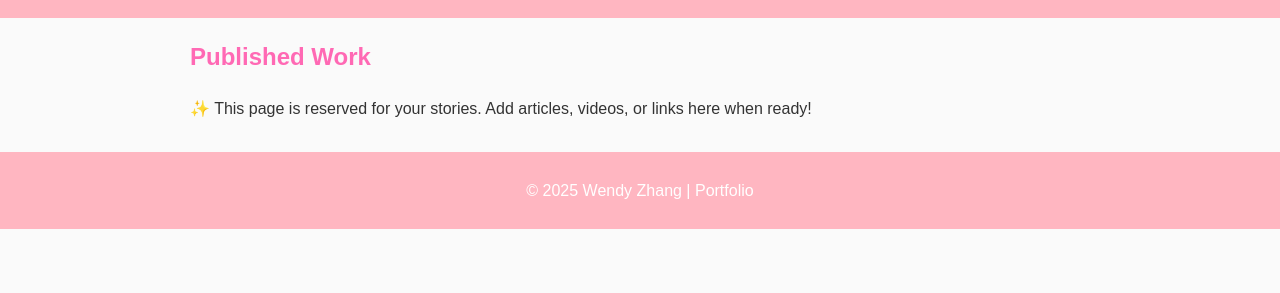
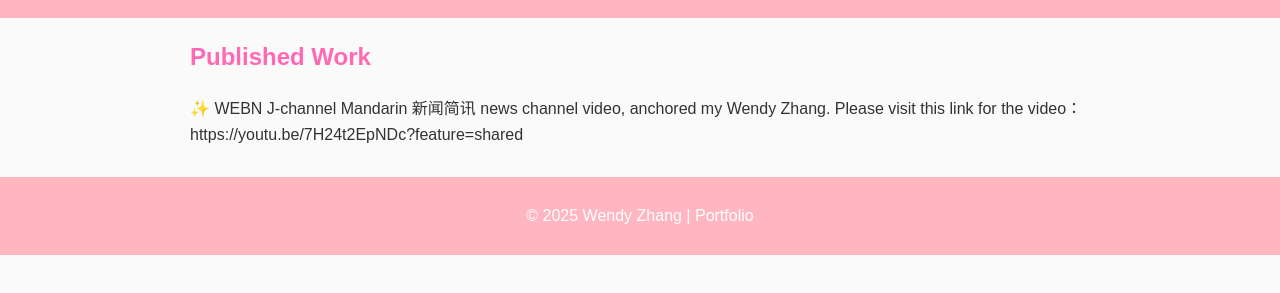
Before and after one commit to buliyouxing-cmd/wendy-profile, a plain HTML site: page stories.html in a window 1280 px wide. Shown: the part 91-384 px from the top of the page. Drawn offline with Linux system fonts and the light colour scheme.

Commit message:
Update stories.html

```diff
--- a/stories.html
+++ b/stories.html
@@ -18,7 +18,7 @@
 
   <main>
     <h2>Published Work</h2>
-    <p>✨ This page is reserved for your stories. Add articles, videos, or links here when ready!</p>
+    <p>✨ WEBN J-channel Mandarin 新闻简讯 news channel video, anchored my Wendy Zhang. Please visit this link for the video：https://youtu.be/7H24t2EpNDc?feature=shared </p>
   </main>
 
   <footer>
```
